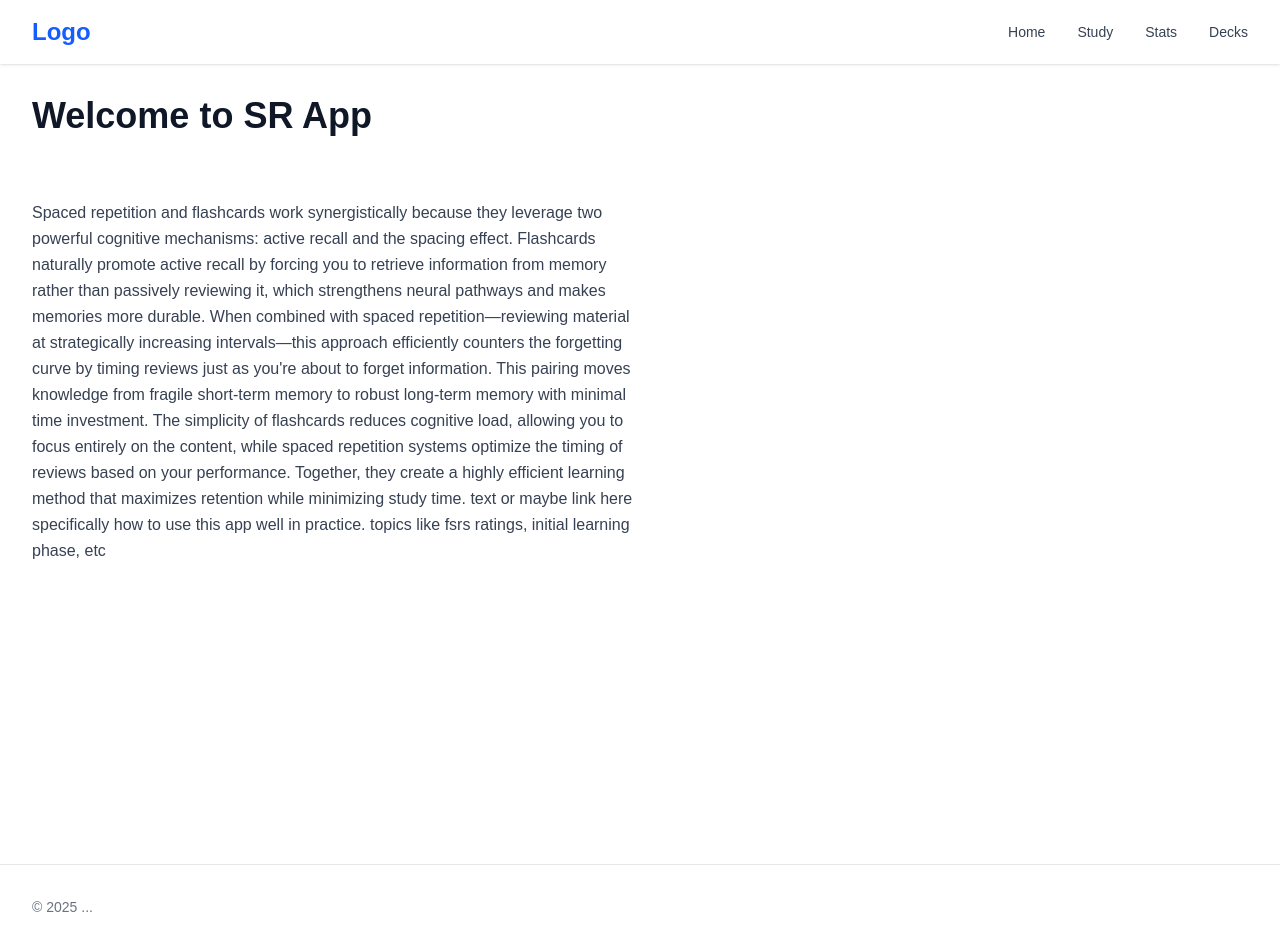
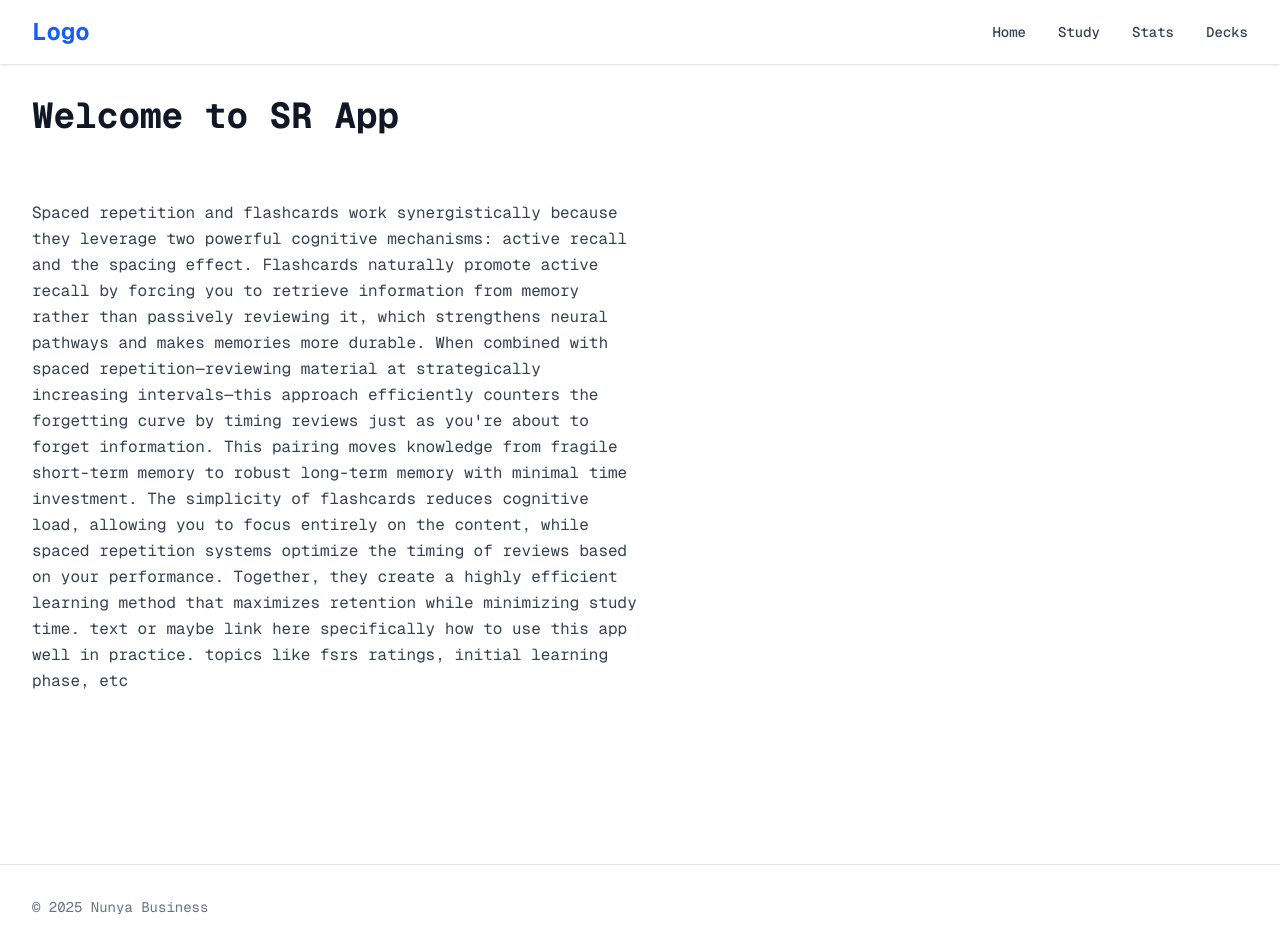
Before and after one commit to jpb-1729/spaced-repetition-app, a Next.js app: page / in a window 1280 px wide. Built offline with nearby package versions, Linux system fonts and the light colour scheme.

Commit message:
feat(layout): add footer and improved styling

```diff
--- a/app/layout.tsx
+++ b/app/layout.tsx
@@ -4,7 +4,7 @@ import Navbar from '@/components/Navbar'
 import './globals.css'
 
 const geistSans = Geist({
-  variable: '--font-geist-sans',
+  variable: '--font-geist-mono',
   subsets: ['latin'],
 })
 
@@ -25,11 +25,11 @@ export default function RootLayout({
 }>) {
   return (
     <html lang="en">
-      <body className={`${geistSans.variable} ${geistMono.variable} antialiased`}>
+      <body className={`${geistMono.className} flex min-h-screen flex-col antialiased`}>
         <Navbar />
-        {children}
+        <main className="flex-1">{children}</main>
         <footer className="border-t border-gray-200 p-8">
-          <p className="text-sm text-gray-500">© 2025 ...</p>
+          <p className="text-sm text-gray-500">© 2025 Nunya Business</p>
         </footer>
       </body>
     </html>
```
